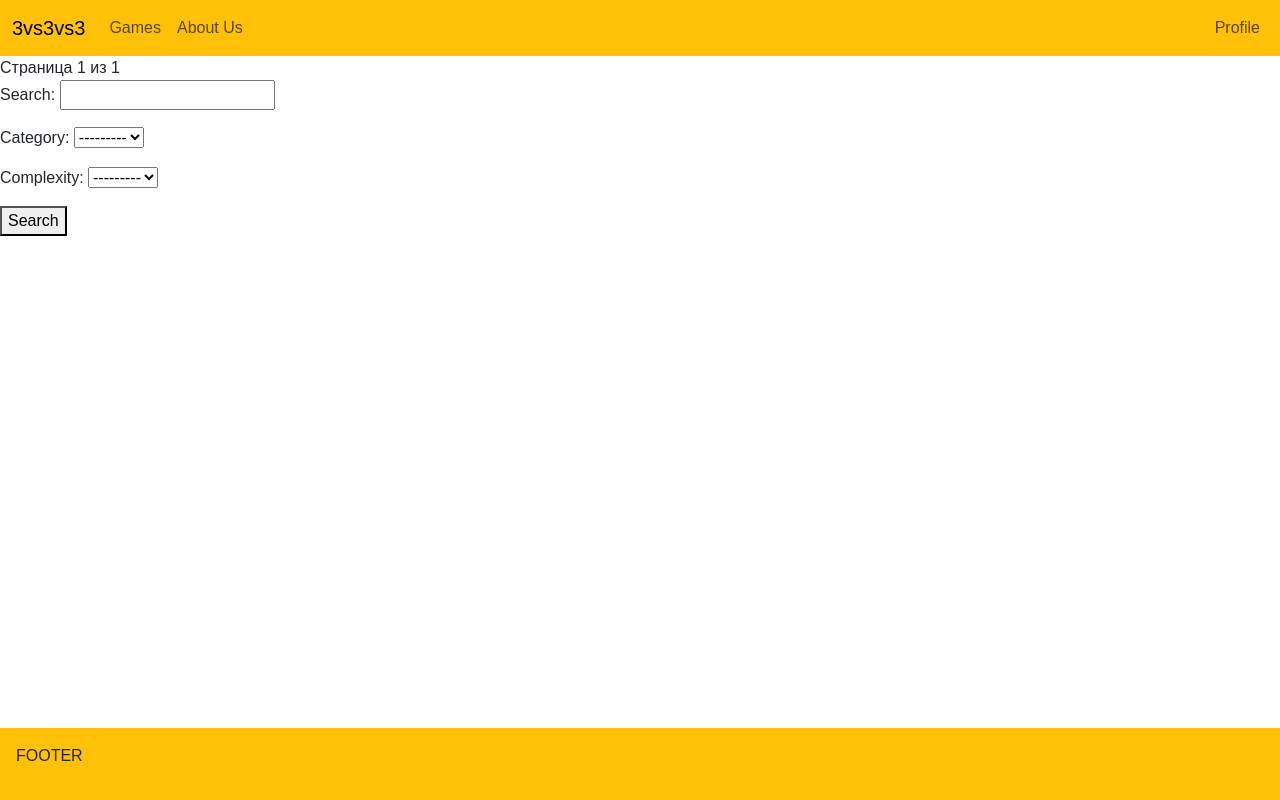
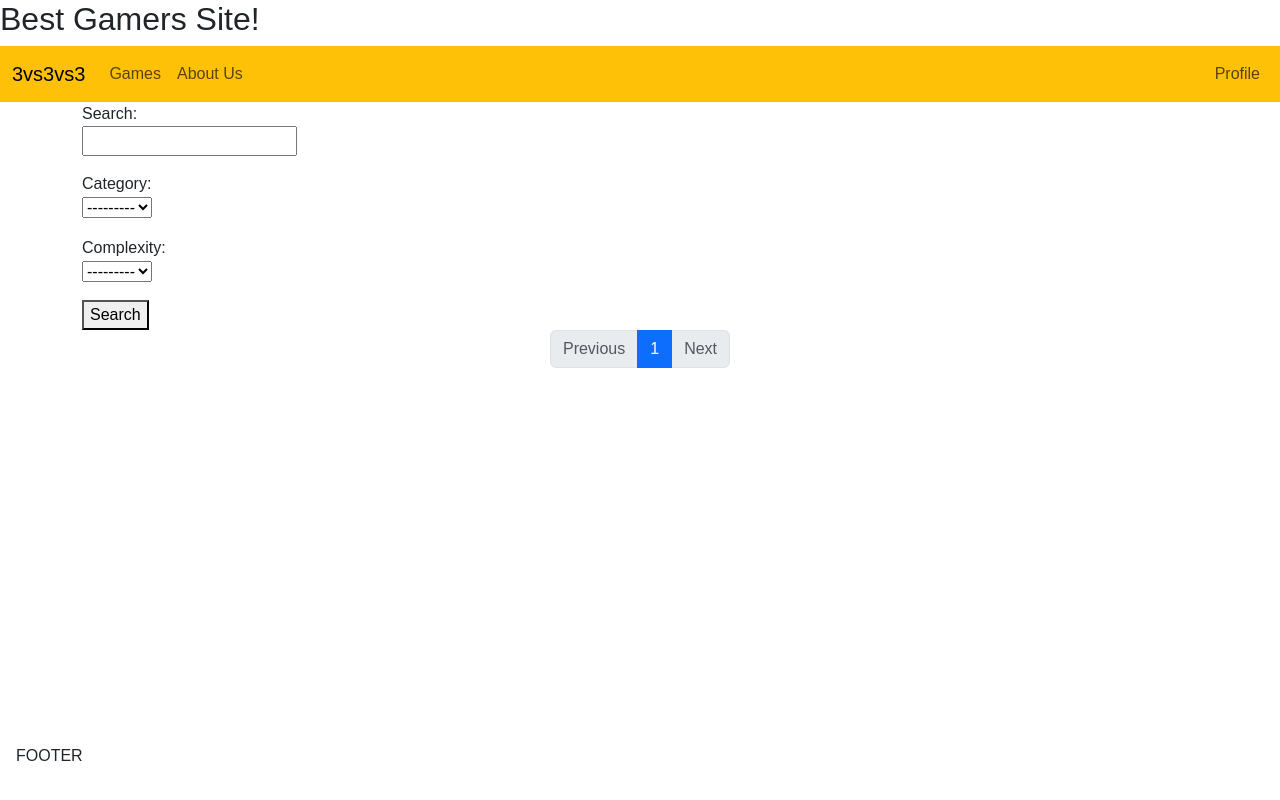
Before and after one commit to MarryBye/DjangoTest, a Django app: page /games/ in a window 1280 px wide. Run offline with Django 5.2, Linux system fonts and the light colour scheme; data that the repository does not hold is empty.

Commit message:
- Updated game list page

```diff
--- a/apps/games/templates/games/game_detail.html
+++ b/apps/games/templates/games/game_detail.html
@@ -1,7 +1,7 @@
 {% extends 'base.html' %}
 
 {% block content %}
-
+    <main>
         <div class="card" style="width: 18rem;">
             <img src="{{ game.logo.image.url }}" class="card-img-top" alt="...">
             <div class="card-body">
@@ -10,5 +10,5 @@
                 <a href="{% url 'home_page' %}" class="btn btn-primary">Open</a>
             </div>
         </div>
-
+    </main>
 {% endblock %}
--- a/apps/games/templates/games/game_list.html
+++ b/apps/games/templates/games/game_list.html
@@ -2,35 +2,62 @@
 
 {% block content %}
 
-    <div class="logo-grid">
+    <main class="container">
+        <div class="row">
+
+            <aside class="col-lg-1">
+                <form method="GET">
+                    {% csrf_token %}
+                    {{ filters_form.as_p }}
+                    <button type="submit">Search</button>
+                </form>
+            </aside>
+
+            <div class="container col-lg-8">
+                <div class="row row-cols-1 row-cols-sm-2 row-cols-md-3 row-cols-lg-4 g-3">
                     {% for game in page_obj %}
-            <div class="card" style="width: 18rem;">
-                <img src="{{ game.logo.image.url }}" class="card-img-top" alt="...">
+                        <div class="col">
+                            <div class="card">
+                                <img src="{{ game.logo.image.url }}" class="card-img-top" alt="..." loading="lazy">
                                 <div class="card-body">
                                     <h5 class="card-title">{{ game.name | safe }}</h5>
                                     <p class="card-text">{{ game.description | safe }}</p>
                                     <a href="{% url 'home_page' %}" class="btn btn-primary">Open</a>
                                 </div>
                             </div>
+                        </div>
                     {% endfor %}
                 </div>
+            </div>
 
-    <div class="pagination">
+        </div>
+
+    </main>
+
+    <div>
+        <ul class="pagination align-items-center justify-content-center">
+
             {% if page_obj.has_previous %}
-        <a href="{% url 'game_list' %}?page={{ page_obj.previous_page_number }}">Previous page</a>
+                <li class="page-item"><a class="page-link" href="{% url 'game_list' %}?page={{ page_obj.previous_page_number }}">Previous</a></li>
+            {% else %}
+                <li class="page-item"><a class="page-link disabled" aria-disabled="true">Previous</a></li>
             {% endif %}
 
-        <span>Страница {{ page_obj.number }} из {{ page_obj.paginator.num_pages }}</span>
+            {% for page in page_obj.paginator.page_range %}
+                {% if page == page_obj.number %}
+                    <li class="page-item active"><a class="page-link" href="{% url 'game_list' %}?page={{ page }}">{{ page }}</a></li>
+                {% else %}
+                    <li class="page-item"><a class="page-link" href="{% url 'game_list' %}?page={{ page }}">{{ page }}</a></li>
+                {% endif %}
+            {% endfor %}
 
             {% if page_obj.has_next %}
-            <a href="{% url 'game_list' %}?page={{ page_obj.next_page_number }}">Next page</a>
+                <li class="page-item"><a class="page-link" href="{% url 'game_list' %}?page={{ page_obj.next_page_number }}">Next</a></li>
+            {% else %}
+                <li class="page-item"><a class="page-link disabled" aria-disabled="true">Next</a></li>
             {% endif %}
+
+        </ul>
     </div>
 
-    <form method="GET">
-        {% csrf_token %}
-        {{ filters_form.as_p }}
-        <button type="submit">Search</button>
-    </form>
-
 {% endblock %}
--- a/apps/games/views.py
+++ b/apps/games/views.py
@@ -8,16 +8,17 @@ from apps.games.forms import GameForm, FilterForm
 def game_list(request):
 
     filters_form = FilterForm(request.GET or None)
-
     filters = {}
 
     for field in filters_form.changed_data:
-        print(field)
+        if field == 'search':
+            filters['name__icontains'] = request.GET.get('search')
+            continue
         filters[field] = request.GET.get(field)
 
     games = Game.objects.filter(**filters)
 
-    pages = paginator.Paginator(games, 2)
+    pages = paginator.Paginator(games, 10)
     page_number = request.GET.get('page')
     page_obj = pages.get_page(page_number)
 
--- a/templates/base.html
+++ b/templates/base.html
@@ -8,21 +8,16 @@
         <link href="https://cdn.jsdelivr.net/npm/bootstrap@5.3.7/dist/css/bootstrap.min.css" rel="stylesheet" integrity="sha384-LN+7fdVzj6u52u30Kp6M/trliBMCMKTyK833zpbD+pXdCLuTusPj697FH4R/5mcr" crossorigin="anonymous">
         <link rel="stylesheet" href="{% static 'css/base.css' %}">
     </head>
-    <body>
+    <body class="page-content-template">
 
         {% load livereload_tags %}
 
-        <header>
-            {% include 'header.html' %}
-        </header>
+        {% include 'header.html' %}
+        {% include 'navigation.html' %}
 
-        <main>
-            {% block content %} {% endblock%}
-        </main>
+        {% block content %} {% endblock%}
 
-        <footer class="bg-warning">
-            {% include 'footer.html' %}
-        </footer>
+        {% include 'footer.html' %}
 
         {% livereload_script %}
         <script src="https://cdn.jsdelivr.net/npm/bootstrap@5.3.7/dist/js/bootstrap.bundle.min.js" integrity="sha384-ndDqU0Gzau9qJ1lfW4pNLlhNTkCfHzAVBReH9diLvGRem5+R9g2FzA8ZGN954O5Q" crossorigin="anonymous"></script>
--- a/templates/footer.html
+++ b/templates/footer.html
@@ -1 +1,3 @@
-<P>FOOTER</P>
+<footer>
+    <p>FOOTER</p>
+</footer>
--- a/templates/header.html
+++ b/templates/header.html
@@ -1,29 +1,3 @@
-<nav class="navbar navbar-expand-lg navbar-light bg-warning">
-    <div class="container-fluid">
-
-        <a class="navbar-brand" href="#">3vs3vs3</a>
-
-        <button class="navbar-toggler" type="button" data-bs-toggle="collapse" data-bs-target="#navbarSupportedContent" aria-controls="navbarSupportedContent" aria-expanded="false" aria-label="Toggle navigation">
-            <span class="navbar-toggler-icon"></span>
-        </button>
-
-        <div class="collapse navbar-collapse" id="navbarSupportedContent">
-
-            <ul class="navbar-nav me-auto mb-2 mb-lg-0">
-                <li class="nav-item">
-                    <a class="nav-link" aria-current="page" href="#">Games</a>
-                </li>
-                    <li class="nav-item">
-                    <a class="nav-link" aria-current="page" href="#">About Us</a>
-                </li>
-            </ul>
-
-            <ul class="navbar-nav mb-2 mb-lg-0">
-                <li class="nav-item">
-                    <a class="nav-link" aria-current="page" href="#">Profile</a>
-                </li>
-            </ul>
-        </div>
-
-    </div>
-</nav>
+<header>
+    <h2>Best Gamers Site!</h2>
+</header>
--- /dev/null
+++ b/templates/navigation.html
@@ -0,0 +1,29 @@
+<nav class="navbar navbar-expand-lg navbar-light bg-warning">
+    <div class="container-fluid">
+
+        <a class="navbar-brand" href="{% url 'home_page' %}">3vs3vs3</a>
+
+        <button class="navbar-toggler" type="button" data-bs-toggle="collapse" data-bs-target="#navbarSupportedContent" aria-controls="navbarSupportedContent" aria-expanded="false" aria-label="Toggle navigation">
+            <span class="navbar-toggler-icon"></span>
+        </button>
+
+        <div class="collapse navbar-collapse" id="navbarSupportedContent">
+
+            <ul class="navbar-nav me-auto mb-2 mb-lg-0">
+                <li class="nav-item">
+                    <a class="nav-link" aria-current="page" href="{% url 'game_list' %}">Games</a>
+                </li>
+                    <li class="nav-item">
+                    <a class="nav-link" aria-current="page" href="#">About Us</a>
+                </li>
+            </ul>
+
+            <ul class="navbar-nav mb-2 mb-lg-0">
+                <li class="nav-item">
+                    <a class="nav-link" aria-current="page" href="#">Profile</a>
+                </li>
+            </ul>
+        </div>
+
+    </div>
+</nav>
```
Also changed, not shown: apps/games/templates/games/game_form.html (+7 -5 lines), apps/main/templates/main/home.html (+5 -2 lines), static/css/base.css (line endings or trailing spaces). Lines whose indentation alone changed are shown as unchanged.
